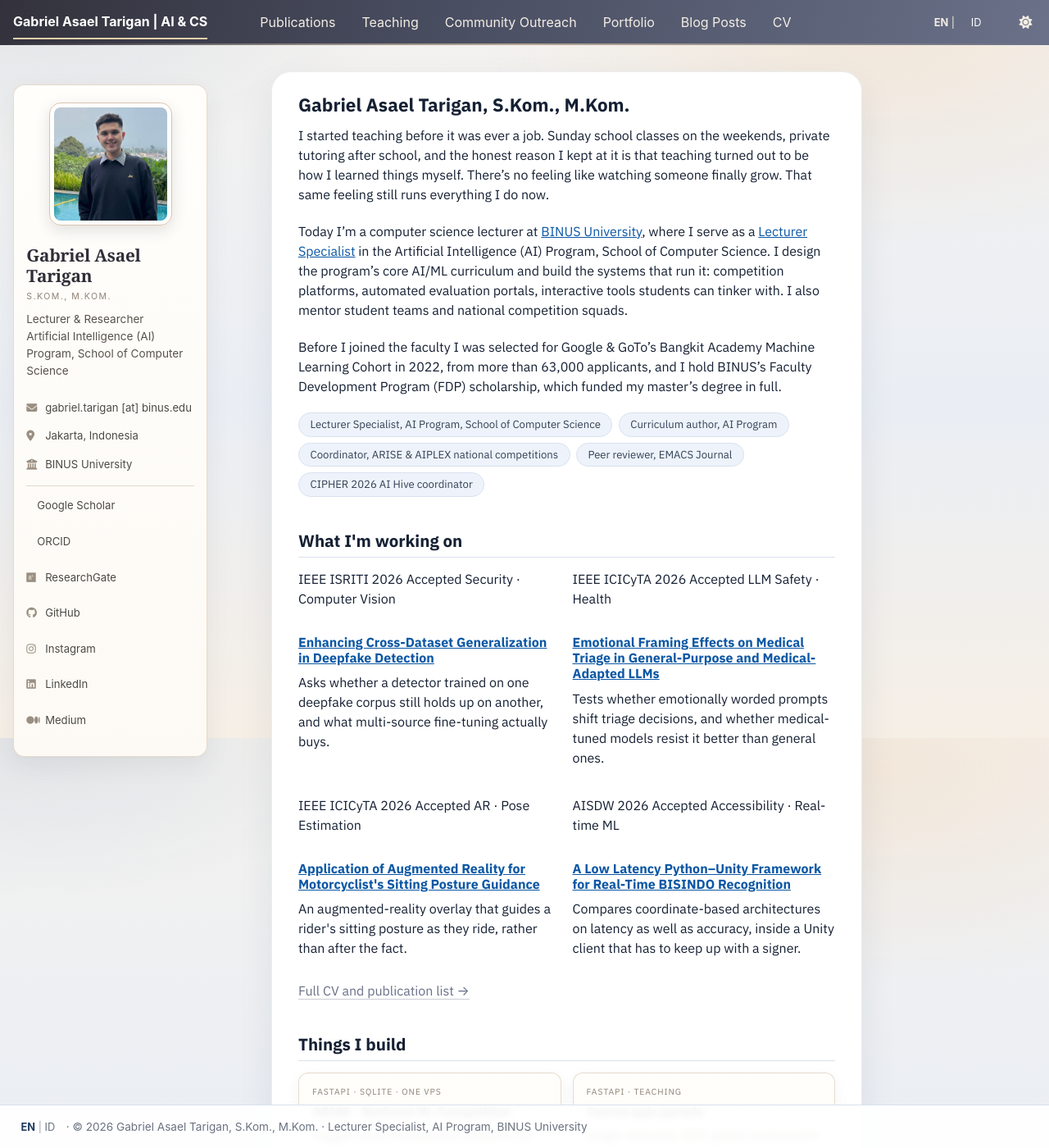
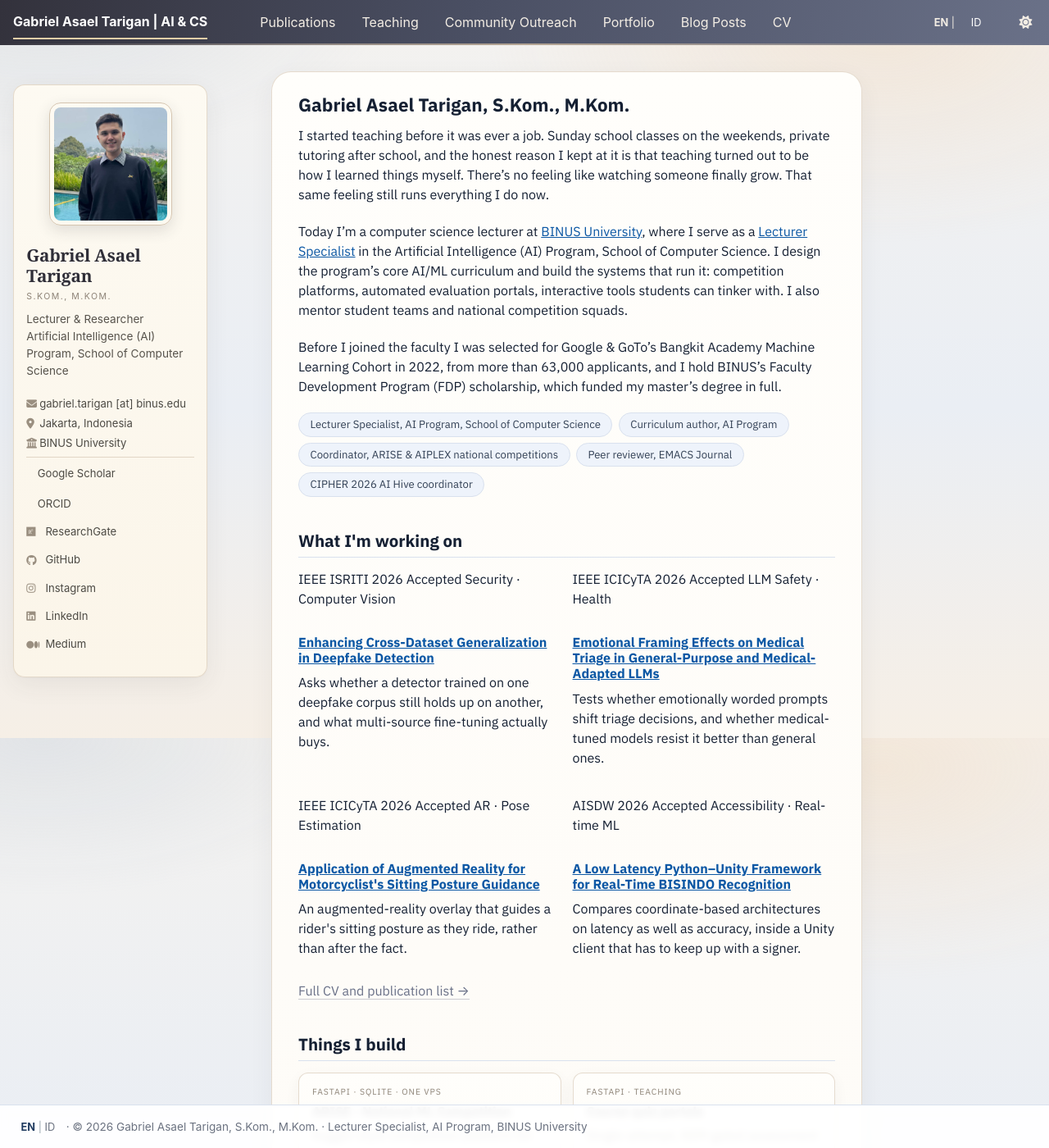
Before and after one commit to asaeltarigan/asaeltarigan.github.io, a Jekyll site: the page built from _pages/about.md, in a window 1280 px wide and 1400 px high. Shown: the whole window at 82% size. Built offline with Jekyll 4.4.1, drawn with Linux system fonts in a browser that asks for light colours; a style sheet for code colours, icons or effects is not loaded.

Commit message:
Design: cream main card, compact sidebar rows

```diff
--- a/_includes/head.html
+++ b/_includes/head.html
@@ -94,4 +94,4 @@
 <link rel="preconnect" href="https://fonts.gstatic.com" crossorigin>
 <link href="https://fonts.googleapis.com/css2?family=IBM+Plex+Sans:wght@400;500;600;700&display=swap" rel="stylesheet">
 <link rel="stylesheet" href="{{ base_path }}/assets/css/main.css">
-<link rel="stylesheet" href="{{ base_path }}/assets/css/custom.css?v=69">
+<link rel="stylesheet" href="{{ base_path }}/assets/css/custom.css?v=70">
--- a/assets/css/custom.css
+++ b/assets/css/custom.css
@@ -870,7 +870,7 @@ html[data-theme="dark"] body {
    ============================================================ */
 
 .sidebar {
-  background: linear-gradient(180deg, #fffefb 0%, #fdfaf5 100%) !important;
+  background: linear-gradient(180deg, #fdfaf2 0%, #fbf5e9 100%) !important;
   border: 1px solid rgba(206, 188, 166, 0.5) !important;
   border-radius: 14px !important;
   box-shadow: 0 10px 30px rgba(51, 50, 60, 0.07), 0 1px 2px rgba(51, 50, 60, 0.04) !important;
@@ -923,13 +923,28 @@ html[data-theme="dark"] body {
 }
 
 .sidebar .author__urls.social-icons > li {
-  padding: 0.26rem 0 !important;
+  padding: 0.08rem 0 !important;
+  line-height: 1.15 !important;
+}
+
+.sidebar .author__urls.social-icons > li a {
+  display: inline-flex;
+  align-items: center;
+  gap: 0.45rem;
+  padding: 0.14rem 0;
+  line-height: 1.2 !important;
+}
+
+.sidebar .author__urls.social-icons i {
+  font-size: 0.8rem !important;
+  line-height: 1 !important;
+  margin-right: 0 !important;
 }
 
 .sidebar .author__urls.social-icons > li.author__desktop + li:not(.author__desktop) {
   border-top: 1px solid rgba(206, 188, 166, 0.55) !important;
-  margin-top: 0.75rem !important;
-  padding-top: 0.75rem !important;
+  margin-top: 0.5rem !important;
+  padding-top: 0.5rem !important;
 }
 
 /* Dark theme: same structure, warm charcoal paper */
@@ -1363,3 +1378,17 @@ html[data-theme="dark"] .hp-system__link,
 html[data-theme="dark"] .hp-links { color: #a89c8b; }
 html[data-theme="dark"] .hp-links a,
 html[data-theme="dark"] .hp-more a { color: #9fb0c6; }
+
+/* Main content card picks up the sidebar's warm paper tone,
+   a touch lighter so the two cards still read as layers. */
+.page__inner-wrap {
+  background: linear-gradient(180deg, #fffefb 0%, #fdfaf5 100%) !important;
+  border: 1px solid rgba(206, 188, 166, 0.5) !important;
+  box-shadow: 0 10px 30px rgba(51, 50, 60, 0.06) !important;
+}
+
+html[data-theme="dark"] .page__inner-wrap {
+  background: linear-gradient(180deg, #1b1a21 0%, #17161c 100%) !important;
+  border-color: rgba(216, 185, 143, 0.22) !important;
+  box-shadow: 0 10px 30px rgba(0, 0, 0, 0.35) !important;
+}
```
